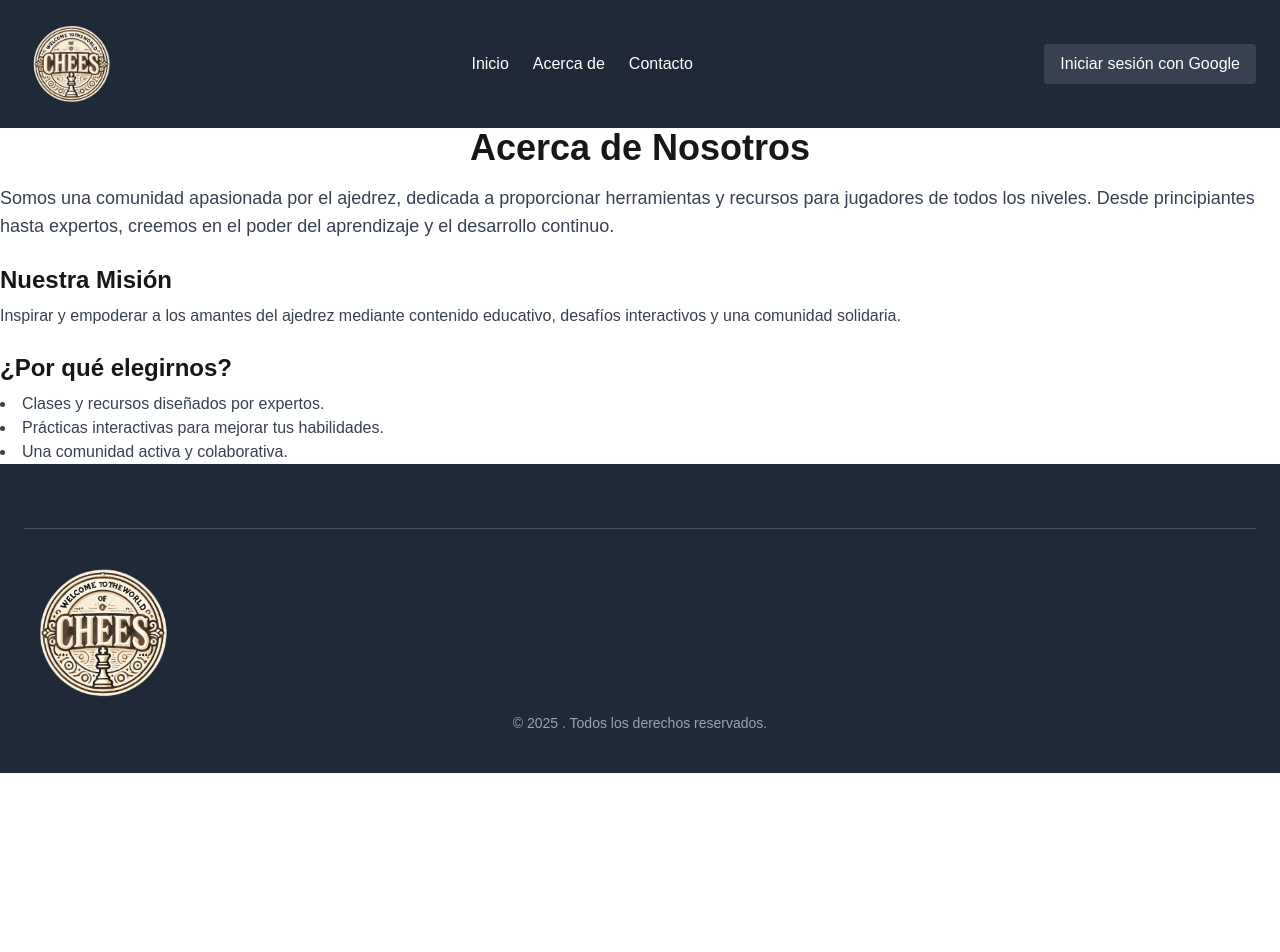
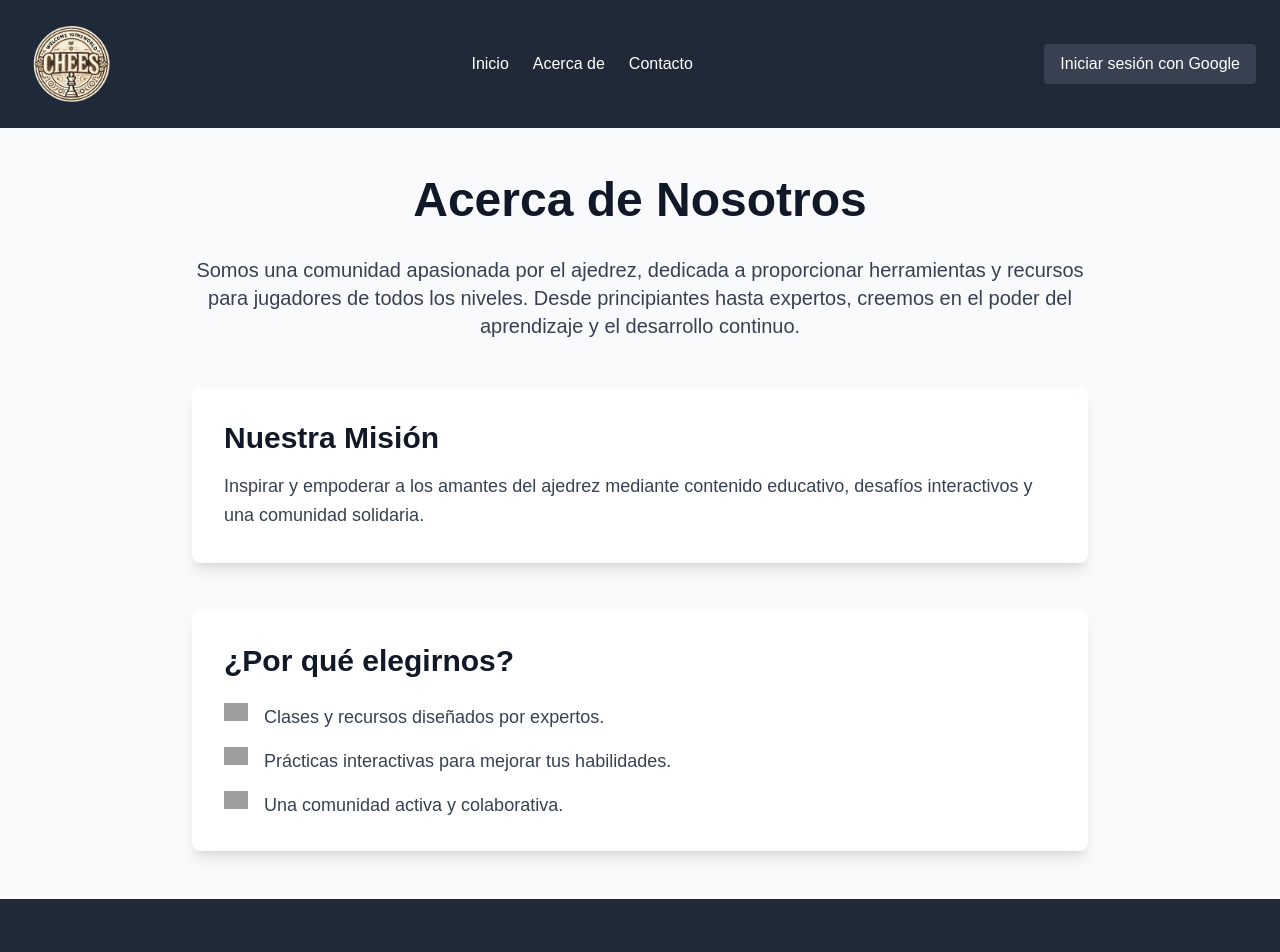
Before and after one commit to teran210c/chess-app, a Next.js app: page /about in a window 1280 px wide. Shown: the top 952 px of the page. Before the commit the page ends 800 px from the top, so only its background shows below. Built offline with nearby package versions, Linux system fonts and the light colour scheme; no server answers; grey boxes are pictures that could not be loaded.

Commit message:
about file modifed

```diff
--- a/pages/about.js
+++ b/pages/about.js
@@ -1,32 +1,83 @@
-import React from 'react'
+import React from 'react';
+import Image from 'next/image';
 
-export const about = () => {
+export const About = () => {
     return (
-        <>
-                <h1 className="text-4xl font-bold mb-4 text-center">Acerca de Nosotros</h1>
-                <p className="text-lg leading-7 text-gray-700 mb-6">
+        <div className="bg-gray-50 py-12 px-4 sm:px-6 lg:px-8">
+            <div className="max-w-4xl mx-auto">
+                {/* Título principal */}
+                <h1 className="text-5xl font-bold text-center text-gray-900 mb-8">
+                    Acerca de Nosotros
+                </h1>
+
+                {/* Descripción */}
+                <p className="text-xl text-gray-700 text-center mb-12">
                     Somos una comunidad apasionada por el ajedrez, dedicada a proporcionar
                     herramientas y recursos para jugadores de todos los niveles. Desde
                     principiantes hasta expertos, creemos en el poder del aprendizaje y el
                     desarrollo continuo.
                 </p>
-                <section className="mb-6">
-                    <h2 className="text-2xl font-semibold mb-2">Nuestra Misión</h2>
-                    <p className="text-gray-700 leading-6">
+
+                {/* Sección de Misión */}
+                <section className="bg-white p-8 rounded-lg shadow-lg mb-12">
+                    <h2 className="text-3xl font-semibold text-gray-900 mb-4">Nuestra Misión</h2>
+                    <p className="text-lg text-gray-700 leading-relaxed">
                         Inspirar y empoderar a los amantes del ajedrez mediante contenido educativo,
                         desafíos interactivos y una comunidad solidaria.
                     </p>
                 </section>
-                <section>
-                    <h2 className="text-2xl font-semibold mb-2">¿Por qué elegirnos?</h2>
-                    <ul className="list-disc list-inside text-gray-700 leading-6">
-                        <li>Clases y recursos diseñados por expertos.</li>
-                        <li>Prácticas interactivas para mejorar tus habilidades.</li>
-                        <li>Una comunidad activa y colaborativa.</li>
+
+                {/* Sección de "¿Por qué elegirnos?" */}
+                <section className="bg-white p-8 rounded-lg shadow-lg">
+                    <h2 className="text-3xl font-semibold text-gray-900 mb-6">¿Por qué elegirnos?</h2>
+                    <ul className="space-y-4">
+                        <li className="flex items-start">
+                            <span className="flex-shrink-0">
+                                <Image
+                                    src="/icons/chess-icon.png" // Ruta a un ícono de ajedrez
+                                    alt="Chess Icon"
+                                    width={24}
+                                    height={24}
+                                    className="mr-4"
+                                />
+                            </span>
+                            <p className="text-lg text-gray-700">
+                                Clases y recursos diseñados por expertos.
+                            </p>
+                        </li>
+                        <li className="flex items-start">
+                            <span className="flex-shrink-0">
+                                <Image
+                                    src="/icons/practice-icon.png" // Ruta a un ícono de práctica
+                                    alt="Practice Icon"
+                                    width={24}
+                                    height={24}
+                                    className="mr-4"
+                                />
+                            </span>
+                            <p className="text-lg text-gray-700">
+                                Prácticas interactivas para mejorar tus habilidades.
+                            </p>
+                        </li>
+                        <li className="flex items-start">
+                            <span className="flex-shrink-0">
+                                <Image
+                                    src="/icons/community-icon.png" // Ruta a un ícono de comunidad
+                                    alt="Community Icon"
+                                    width={24}
+                                    height={24}
+                                    className="mr-4"
+                                />
+                            </span>
+                            <p className="text-lg text-gray-700">
+                                Una comunidad activa y colaborativa.
+                            </p>
+                        </li>
                     </ul>
                 </section>
-        </>
-    )
-}
+            </div>
+        </div>
+    );
+};
 
-export default about;
+export default About;
```
